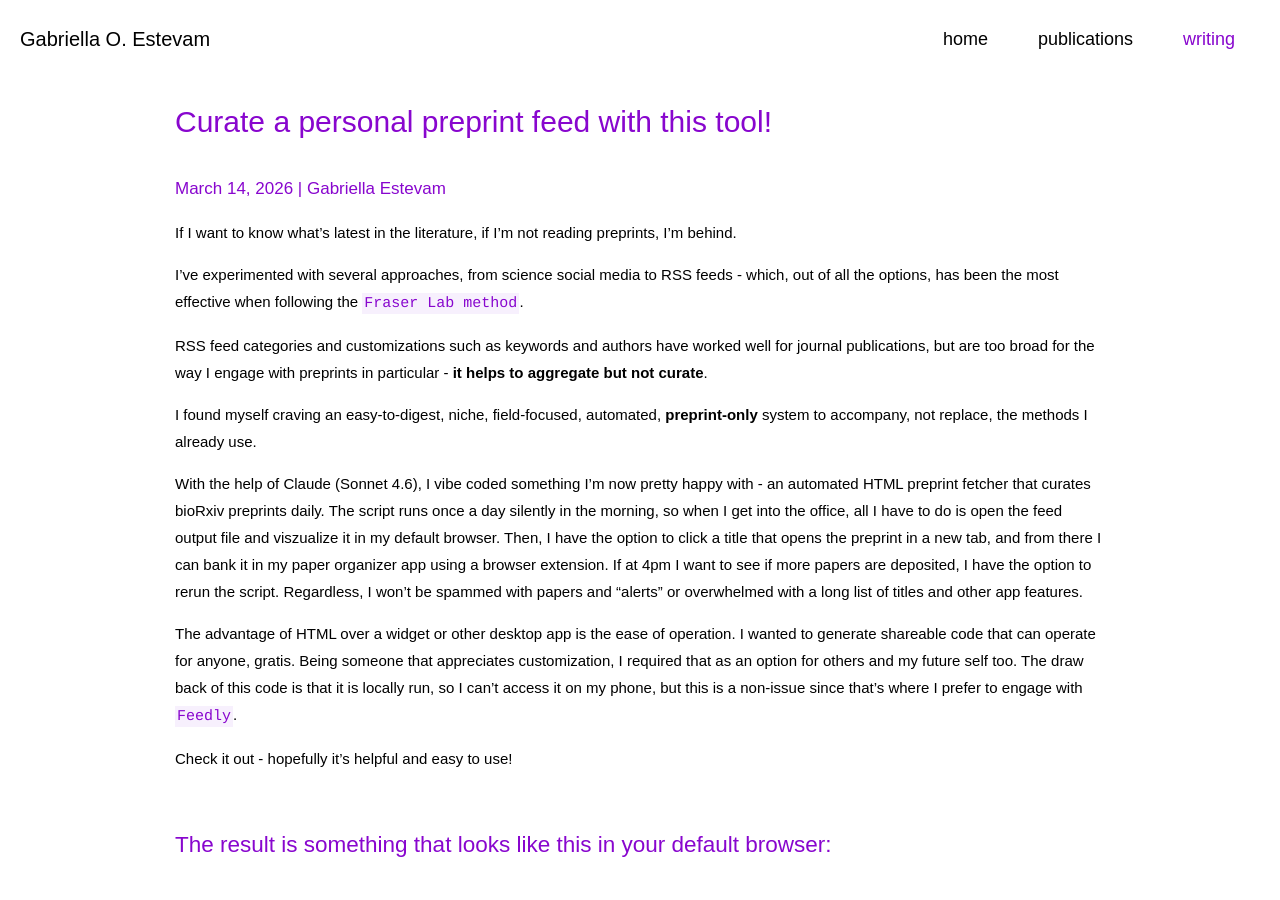
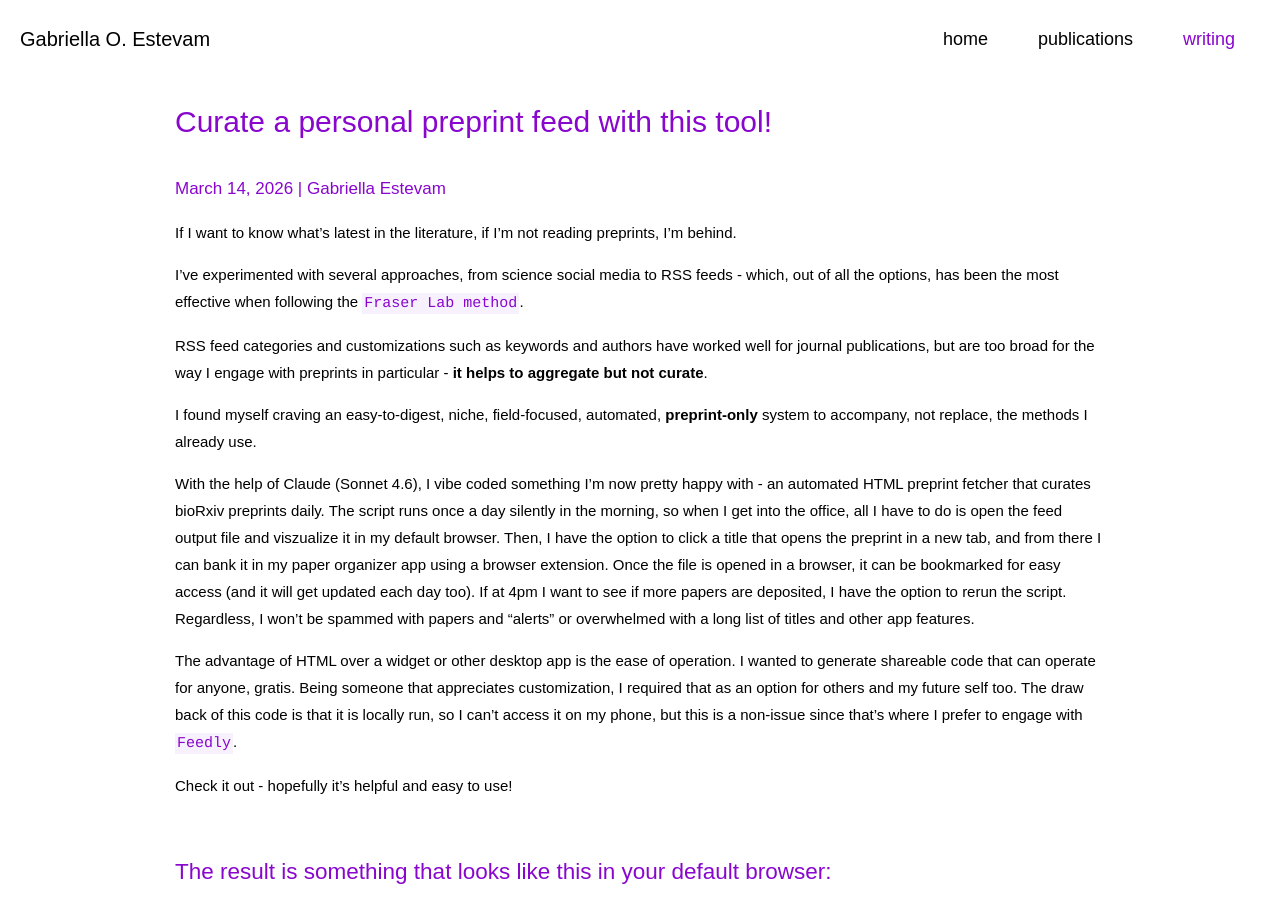
Before and after one commit to gestevam/gestevam.github.io, a Jekyll site: the page built from _posts/2026-03-14-preprint-fetcher.md, in a window 1280 px wide and 900 px high. Built offline with Jekyll 4.4.1, drawn with Linux system fonts in a browser that asks for light colours.

Commit message:
update w/ edit

```diff
--- a/_posts/2026-03-14-preprint-fetcher.md
+++ b/_posts/2026-03-14-preprint-fetcher.md
@@ -15,7 +15,7 @@ RSS feed categories and customizations such as keywords and authors have worked
 
 I found myself craving an easy-to-digest, niche, field-focused, automated, __preprint-only__ system to accompany, not replace, the methods I already use.
 
-With the help of Claude (Sonnet 4.6), I vibe coded something I’m now pretty happy with - an automated HTML preprint fetcher that curates bioRxiv preprints daily. The script runs once a day silently in the morning, so when I get into the office, all I have to do is open the feed output file and viszualize it in my default browser. Then, I have the option to click a title that opens the preprint in a new tab, and from there I can bank it in my paper organizer app using a browser extension. If at 4pm I want to see if more papers are deposited, I have the option to rerun the script. Regardless, I won’t be spammed with papers and “alerts” or overwhelmed with a long list of titles and other app features.
+With the help of Claude (Sonnet 4.6), I vibe coded something I’m now pretty happy with - an automated HTML preprint fetcher that curates bioRxiv preprints daily. The script runs once a day silently in the morning, so when I get into the office, all I have to do is open the feed output file and viszualize it in my default browser. Then, I have the option to click a title that opens the preprint in a new tab, and from there I can bank it in my paper organizer app using a browser extension. Once the file is opened in a browser, it can be bookmarked for easy access (and it will get updated each day too). If at 4pm I want to see if more papers are deposited, I have the option to rerun the script. Regardless, I won’t be spammed with papers and “alerts” or overwhelmed with a long list of titles and other app features.
 
 The advantage of HTML over a widget or other desktop app is the ease of operation. I wanted to generate shareable code that can operate for anyone, gratis. Being someone that appreciates customization, I required that as an option for others and my future self too. The draw back of this code is that it is locally run, so I can’t access it on my phone, but this is a non-issue since that’s where I prefer to engage with <a href="https://feedly.com/" style="background-color: #F7F0FD; font-family: Courier, monospace; padding: 2px 2px; color: #8806CE; text-decoration: none;"> Feedly</a>.
 
```
